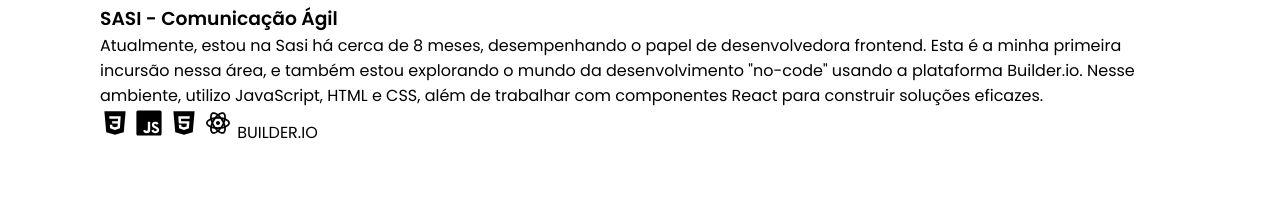
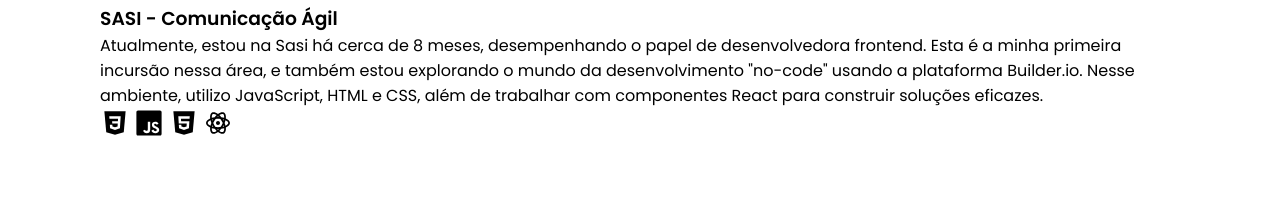
Before and after one commit to mariameir/meuportfolio, a plain HTML site: page index.html in a window 1280 px wide. Shown: the part 2343-2541 px from the top of the page. Drawn offline with nearby package versions, Linux system fonts and the light colour scheme.

Commit message:
finalizado aba xp

```diff
--- a/index.html
+++ b/index.html
@@ -119,15 +119,14 @@
       <img class="empresa-img" src="img/unnamed.webp" alt="" srcset="">
       <h3>SASI - Comunicação Ágil</h3>
       <p>Atualmente, estou na Sasi há cerca de 8 meses, desempenhando o papel de desenvolvedora frontend. Esta é a minha primeira incursão nessa área, e também estou explorando o mundo da desenvolvimento "no-code" usando a plataforma Builder.io. Nesse ambiente, utilizo JavaScript, HTML e CSS, além de trabalhar com componentes React para construir soluções eficazes.</p>
-      <section class="stacks">
+      <div class="stacks">
         <img class="icons-stack" src="img/icons8-css.svg" alt="">
         <img class="icons-stack" src="img/icons8-javascript.svg" alt="">
         <img class="icons-stack" src="img/icons8-html.svg" alt="">
         <img class="icons-stack" src="img/icons8-react.svg" alt="">
-        <span>BUILDER.IO</span>
 
 
-      </section>
+      </div>
     </div>
   </section>
   </section>
--- a/style.css
+++ b/style.css
@@ -52,6 +52,7 @@
   width: 30px;
   height: 30px;
 }
+
 
 /* cabecalho */
 
@@ -159,6 +160,7 @@
 .project-img {
   width: 50%;
 }
+
 
 .project-img img {
   box-shadow: 0 1px 1px rgba(33, 31, 31, 0.2);
```
